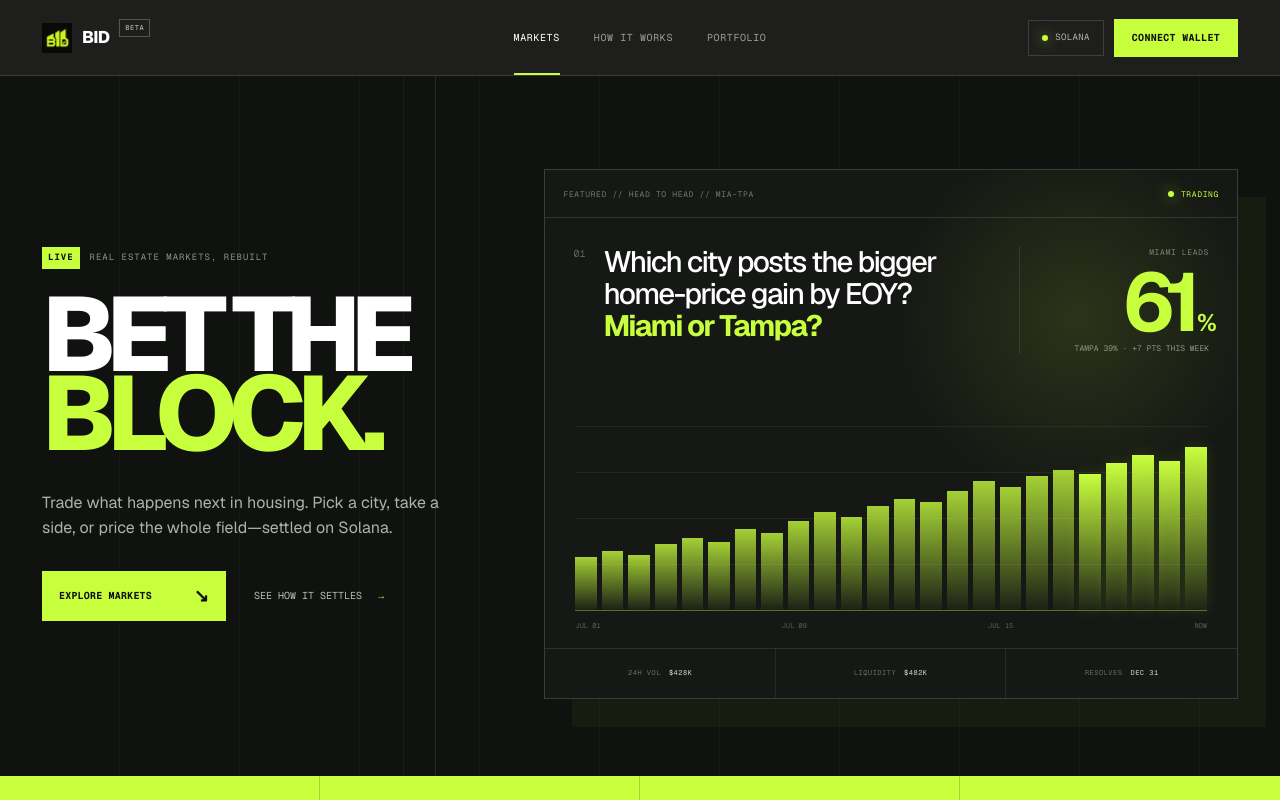
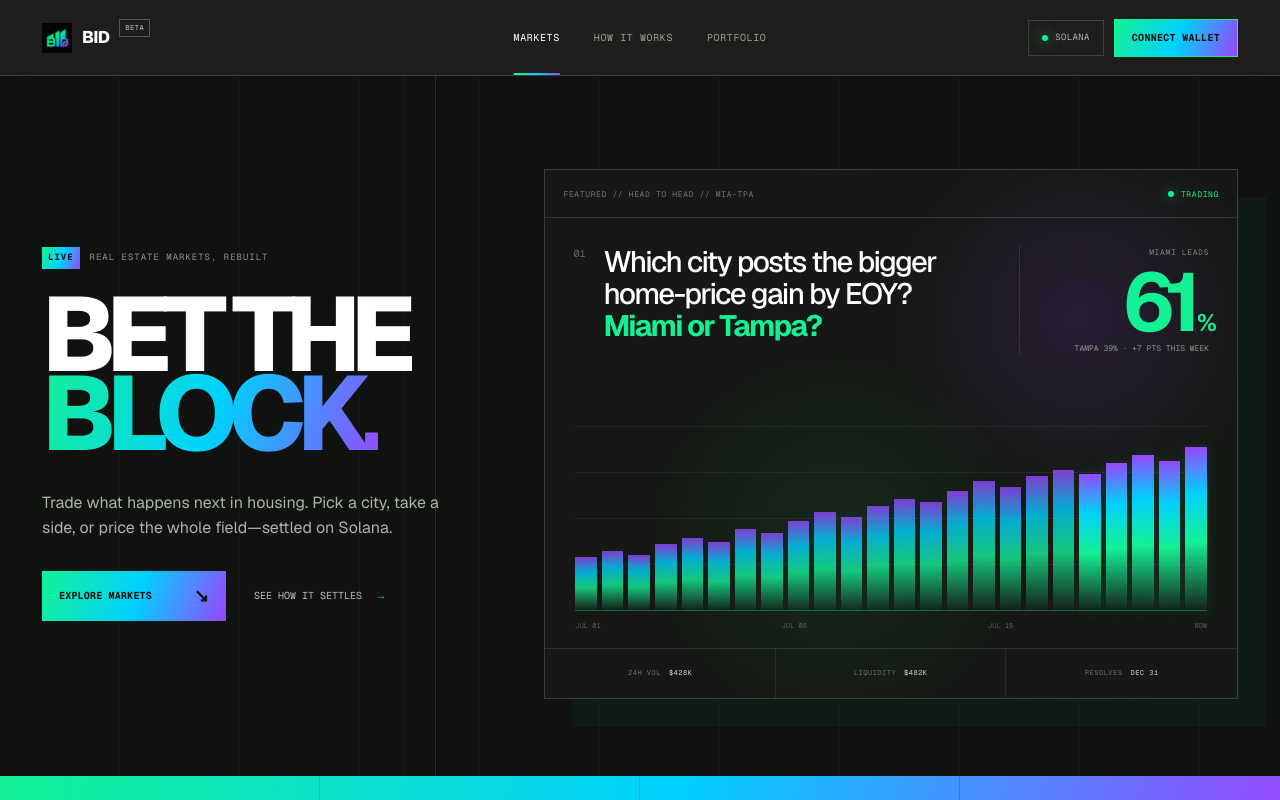
Before and after one commit to jaycarson373-tech/bid, a Next.js app: page / in a window 1280 px wide. Shown: the top 800 px of the page. Built offline with nearby package versions, Linux system fonts and the light colour scheme; no server answers.

Commit message:
Shift BID to Solana palette

```diff
--- a/app/globals.css
+++ b/app/globals.css
@@ -4,14 +4,15 @@
   --ink: #10120f;
   --paper: #f0eee7;
   --panel: #e6e3da;
-  --lime: #c8ff3d;
-  --acid: #dcff84;
+  --lime: #14f195;
+  --acid: #7cf7c6;
   --muted: #74786e;
   --line: rgba(16, 18, 15, 0.18);
-  --coral: #ff6b4a;
-  --mint: #74dfb1;
-  --violet: #9a83ff;
-  --gold: #f4c95d;
+  --coral: #00c2ff;
+  --mint: #14f195;
+  --violet: #9945ff;
+  --gold: #c08cff;
+  --solana-gradient: linear-gradient(110deg, #14f195 0%, #00d1ff 52%, #9945ff 100%);
 }
 
 * {
@@ -157,7 +158,7 @@ a {
   left: 0;
   right: 0;
   height: 2px;
-  background: var(--lime);
+  background: var(--solana-gradient);
   content: "";
 }
 
@@ -188,14 +189,14 @@ a {
   height: 6px;
   border-radius: 50%;
   background: var(--lime);
-  box-shadow: 0 0 14px rgba(200, 255, 61, 0.7);
+  box-shadow: 0 0 14px rgba(20, 241, 149, 0.7);
 }
 
 .wallet-button {
   height: 38px;
   padding: 0 17px;
   border: 1px solid var(--lime);
-  background: var(--lime);
+  background: var(--solana-gradient);
   color: var(--ink);
   cursor: pointer;
   font-family: var(--font-geist-mono);
@@ -203,17 +204,18 @@ a {
   font-weight: 700;
   letter-spacing: 0.03em;
   text-transform: uppercase;
-  transition: transform 160ms ease, background 160ms ease;
+  transition: transform 160ms ease, filter 160ms ease;
 }
 
 .wallet-button:hover {
   transform: translateY(-2px);
-  background: #ddff84;
+  filter: brightness(1.12);
 }
 
 .wallet-button.connected {
   background: transparent;
   color: var(--lime);
+  filter: none;
 }
 
 .hero {
@@ -267,7 +269,7 @@ a {
 
 .eyebrow span {
   padding: 4px 6px;
-  background: var(--lime);
+  background: var(--solana-gradient);
   color: var(--ink);
   font-weight: 700;
 }
@@ -282,7 +284,11 @@ a {
 
 .hero h1 em {
   color: var(--lime);
+  background: var(--solana-gradient);
+  background-clip: text;
   font-style: normal;
+  -webkit-background-clip: text;
+  -webkit-text-fill-color: transparent;
 }
 
 .hero-copy > p {
@@ -306,7 +312,7 @@ a {
   width: 184px;
   height: 50px;
   padding: 0 17px;
-  background: var(--lime);
+  background: var(--solana-gradient);
   color: var(--ink);
   font-family: var(--font-geist-mono);
   font-size: 10px;
@@ -344,9 +350,10 @@ a {
   margin-left: 42px;
   border: 1px solid rgba(255, 255, 255, 0.16);
   background:
-    radial-gradient(circle at 77% 28%, rgba(200, 255, 61, 0.12), transparent 28%),
+    radial-gradient(circle at 77% 28%, rgba(153, 69, 255, 0.14), transparent 28%),
+    radial-gradient(circle at 42% 70%, rgba(20, 241, 149, 0.08), transparent 34%),
     #151814;
-  box-shadow: 28px 28px 0 rgba(200, 255, 61, 0.04);
+  box-shadow: 28px 28px 0 rgba(20, 241, 149, 0.04);
 }
 
 .hero-market-head {
@@ -450,7 +457,7 @@ a {
   gap: 5px;
   height: 210px;
   padding-top: 20px;
-  border-bottom: 1px solid rgba(200, 255, 61, 0.38);
+  border-bottom: 1px solid rgba(20, 241, 149, 0.38);
   background:
     repeating-linear-gradient(0deg, transparent 0 45px, rgba(255, 255, 255, 0.06) 45px 46px);
 }
@@ -458,13 +465,13 @@ a {
 .mini-chart i {
   flex: 1;
   min-width: 3px;
-  background: linear-gradient(to top, rgba(200, 255, 61, 0.05), var(--lime));
+  background: linear-gradient(to top, rgba(20, 241, 149, 0.05), #14f195 42%, #00d1ff 72%, #9945ff);
   opacity: 0.8;
 }
 
 .mini-chart i:nth-last-child(-n+5) {
   opacity: 1;
-  box-shadow: 0 0 16px rgba(200, 255, 61, 0.12);
+  box-shadow: 0 0 16px rgba(20, 241, 149, 0.12);
 }
 
 .chart-scale {
@@ -516,7 +523,7 @@ a {
   grid-template-columns: repeat(4, 1fr);
   min-height: 98px;
   border-bottom: 1px solid var(--line);
-  background: var(--lime);
+  background: var(--solana-gradient);
 }
 
 .ticker div {
@@ -681,7 +688,7 @@ a {
   bottom: -1px;
   left: -1px;
   width: 4px;
-  background: var(--lime);
+  background: linear-gradient(180deg, #14f195, #00d1ff 55%, #9945ff);
   border-right: 1px solid var(--ink);
   content: "";
 }
@@ -1288,7 +1295,7 @@ a {
   margin: 0 18px;
   padding: 0 16px;
   border: 1px solid var(--ink);
-  background: var(--lime);
+  background: var(--solana-gradient);
   cursor: pointer;
   font-family: var(--font-geist-mono);
   font-size: 10px;
@@ -1297,7 +1304,7 @@ a {
 }
 
 .review-button:hover {
-  background: var(--acid);
+  filter: brightness(1.08);
 }
 
 .review-button span {
@@ -1444,7 +1451,7 @@ a {
   background:
     linear-gradient(90deg, transparent 0 50%, rgba(16, 18, 15, 0.12) 50% 50.1%, transparent 50.1%),
     repeating-linear-gradient(0deg, transparent 0 74px, rgba(16, 18, 15, 0.07) 74px 75px),
-    var(--lime);
+    linear-gradient(115deg, #14f195 0%, #00d1ff 58%, #9945ff 120%);
 }
 
 .portfolio-tease::after {
@@ -1555,7 +1562,7 @@ footer > small {
   border: 1px solid rgba(255, 255, 255, 0.25);
   background: var(--ink);
   color: #fff;
-  box-shadow: 18px 18px 0 rgba(200, 255, 61, 0.14);
+  box-shadow: 18px 18px 0 rgba(20, 241, 149, 0.14);
 }
 
 .modal-head {
@@ -1677,7 +1684,7 @@ footer > small {
   font-size: 11px;
   line-height: 1.35;
   text-align: left;
-  box-shadow: 8px 8px 0 rgba(200, 255, 61, 0.2);
+  box-shadow: 8px 8px 0 rgba(20, 241, 149, 0.2);
 }
 
 .toast > span {
@@ -1685,7 +1692,7 @@ footer > small {
   width: 20px;
   height: 20px;
   place-items: center;
-  background: var(--lime);
+  background: var(--solana-gradient);
   color: var(--ink);
   font-size: 10px;
 }
```
Also changed, not shown: public/brand/bid-logo.png, public/brand/bid-x-banner.png.
